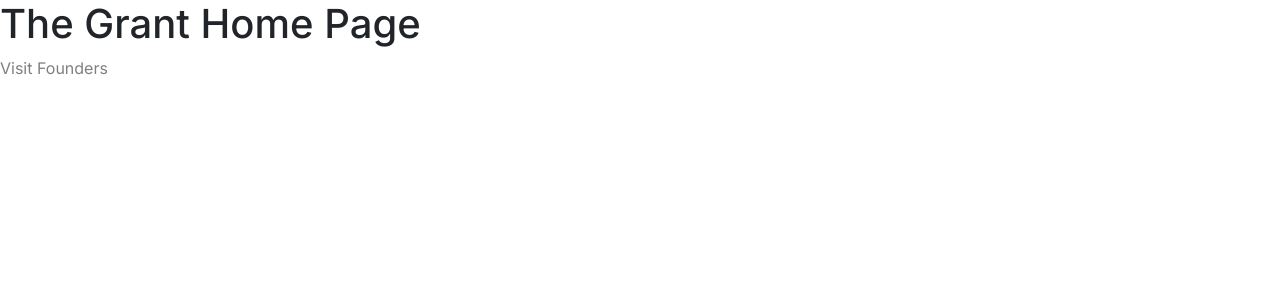
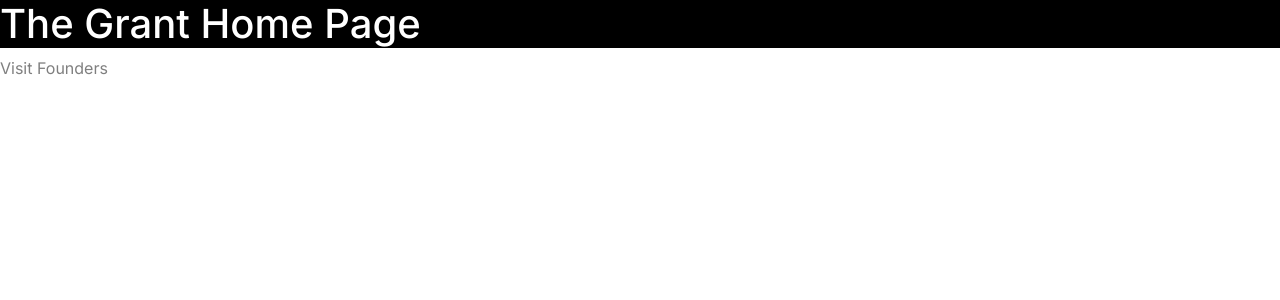
Before and after one commit to adeisbright/hello-next, a Next.js app: page /grants in a window 1280 px wide. Shown: the top 300 px of the page. Built offline with nearby package versions, Linux system fonts and the light colour scheme.

Commit message:
Add Styling using CSS Module

```diff
--- /dev/null
+++ b/app/grants/grant.module.css
@@ -0,0 +1,4 @@
+.blackWhite {
+    background: #000;
+    color : #fff
+}
--- a/app/grants/page.tsx
+++ b/app/grants/page.tsx
@@ -1,9 +1,11 @@
 import Link from "next/link"
 import { Fragment } from "react"
+import styles from "@/app/grants/grant.module.css"
+
 const Page = () => {
     return (
         <Fragment>
-            <h1> The Grant Home Page</h1>
+            <h1 className={styles.blackWhite}> The Grant Home Page</h1>
             <Link href="/founders">Visit Founders</Link>
         </Fragment>
     )
```
